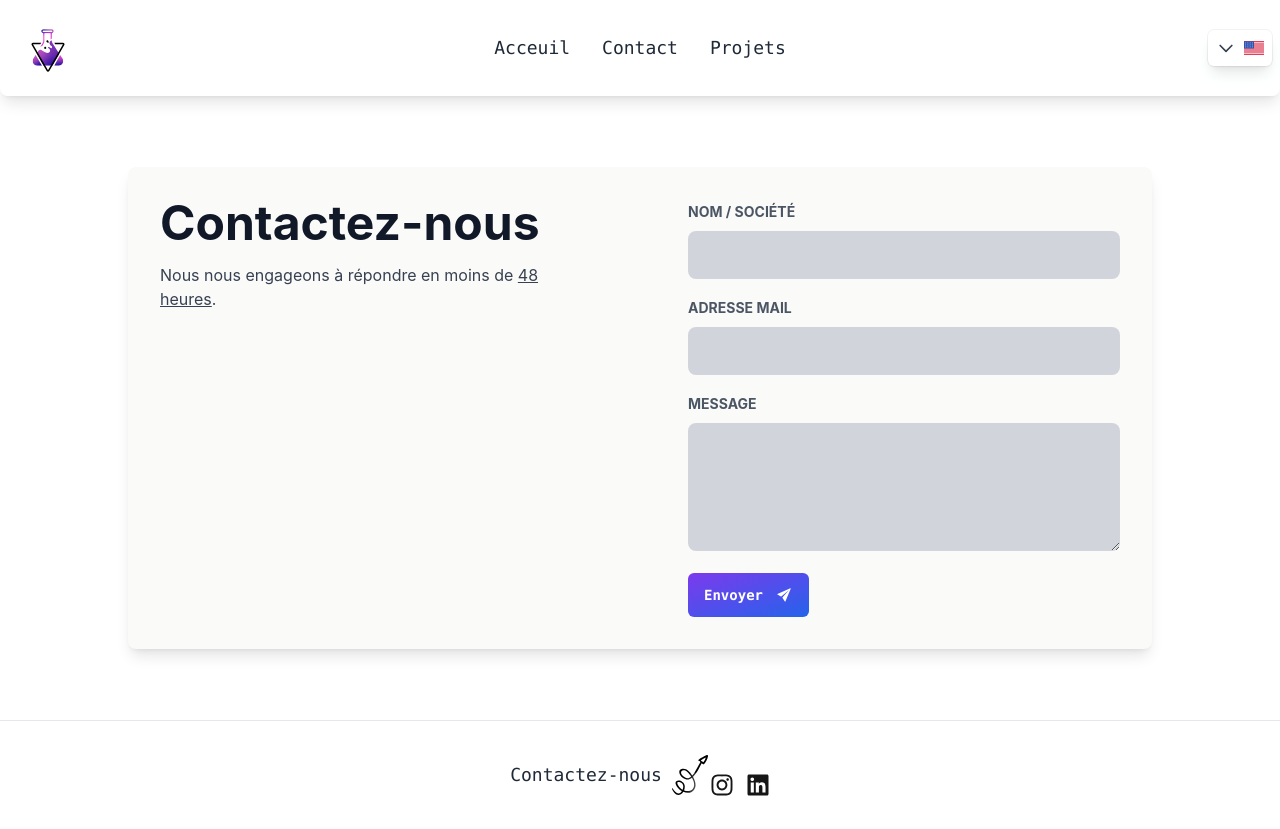
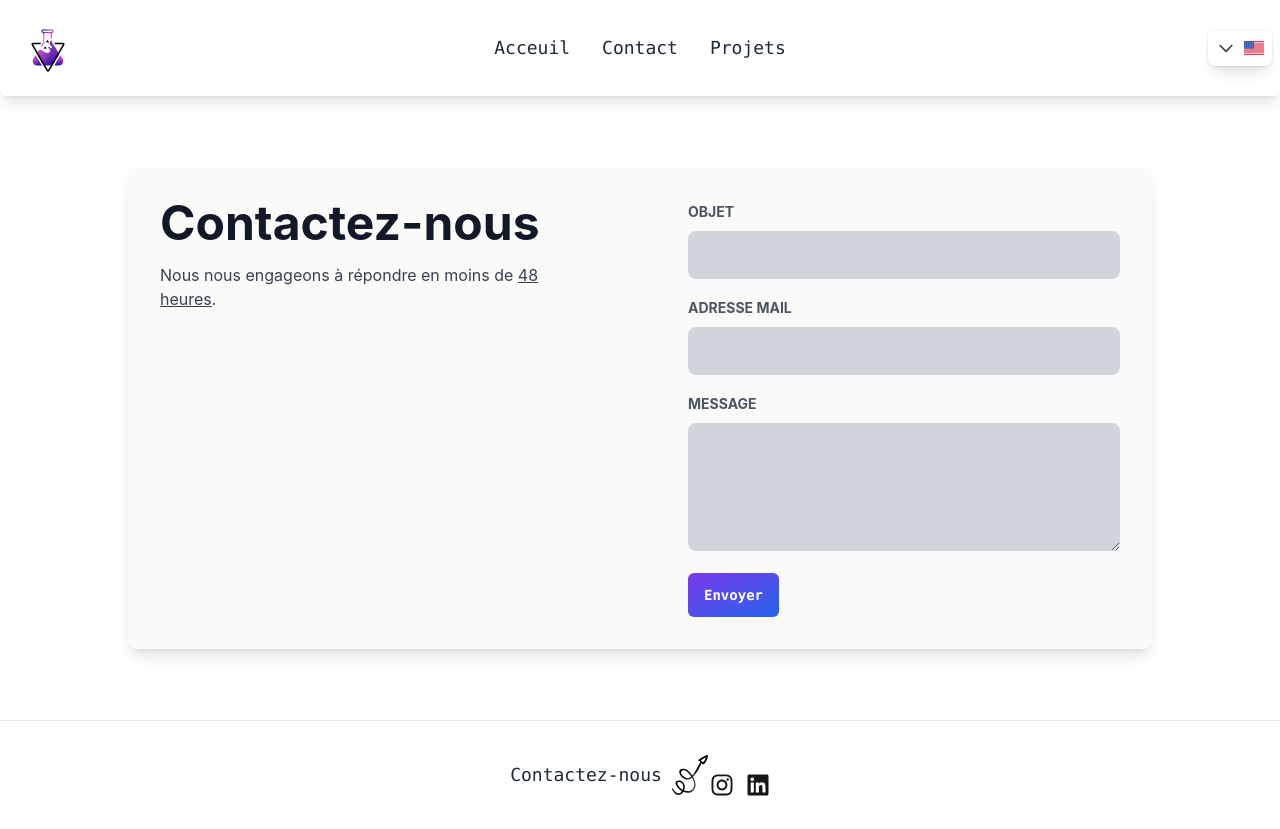
Before and after one commit to SaItiplouf/HoliumSolutions, a React (Create React App) app: page /contact in a window 1280 px wide. Built offline with nearby package versions, Linux system fonts and the light colour scheme; a web font is replaced by a local one.

Commit message:
requete form contact

```diff
--- a/package.json
+++ b/package.json
@@ -10,12 +10,14 @@
     "@types/node": "^16.18.76",
     "@types/react": "^18.2.48",
     "@types/react-dom": "^18.2.18",
+    "axios": "^1.6.7",
     "country-flag-icons": "^1.5.9",
     "react": "^18.2.0",
     "react-dom": "^18.2.0",
     "react-icons": "^5.0.1",
     "react-router-dom": "^6.22.0",
     "react-scripts": "^5.0.1",
+    "react-toastify": "^10.0.4",
     "react-tooltip": "^5.26.0",
     "typescript": "^4.9.5",
     "web-vitals": "^2.1.4"
--- a/src/components/Contact/contactform.tsx
+++ b/src/components/Contact/contactform.tsx
@@ -1,7 +1,30 @@
-import { IoIosSend } from "react-icons/io";
-import React from "react";
+import { useState } from "react";
+import axios from "axios";
+import { toast } from "react-toastify";
+import { handleChange, handleKeyDown } from "../../service/form.service";
 
-function ContactForm() {
+export default function ContactForm() {
+  const [formData, setFormData] = useState({
+    subject: "",
+    email: "",
+    content: "",
+  });
+  const handleChangeCallback = handleChange(formData, setFormData);
+  const handleSubmit = async (e: any) => {
+    e.preventDefault();
+    try {
+      const response = await axios.post(
+        `${process.env.REACT_APP_API_URL}/mails`,
+        formData,
+      );
+      console.log(`Réponse de l'API:`, response.data);
+      setFormData({ email: "", subject: "", content: "" });
+      toast.success("Mail envoyé");
+    } catch (error) {
+      toast.error("Il y a eu une erreur");
+    }
+  };
+
   return (
     <div className="max-w-screen-xl flex justify-center items-center px-4 md:px-8 lg:px-16 xl:px-32 mx-auto h-[78vh] w-auto">
       <div className="grid gap-8 grid-cols-1 md:grid-cols-2 bg-stone-50 text-gray-900 rounded-lg shadow-lg">
@@ -15,14 +38,19 @@ function ContactForm() {
           </div>
         </div>
         <div className="p-8">
+          <form onSubmit={handleSubmit}>
             <div className="mb-4">
               <span className="uppercase text-sm text-gray-600 font-bold">
-              Nom / Société
+                Objet
               </span>
               <input
                 className="w-full bg-gray-300 text-gray-900 mt-2 p-3 rounded-lg focus:outline-none focus:shadow-outline"
                 type="text"
-              placeholder=""
+                name="subject"
+                value={formData.subject}
+                onChange={handleChangeCallback}
+                onKeyDown={handleKeyDown}
+                required
               />
             </div>
             <div className="mb-4">
@@ -31,28 +59,37 @@ function ContactForm() {
               </span>
               <input
                 className="w-full bg-gray-300 text-gray-900 mt-2 p-3 rounded-lg focus:outline-none focus:shadow-outline"
-              type="text"
+                type="email"
+                name="email"
+                value={formData.email}
+                onChange={handleChangeCallback}
+                onKeyDown={handleKeyDown}
+                required
               />
             </div>
             <div className="mb-4">
               <span className="uppercase text-sm text-gray-600 font-bold">
                 Message
               </span>
-            <textarea className="w-full h-32 bg-gray-300 text-gray-900 mt-2 p-3 rounded-lg focus:outline-none focus:shadow-outline"></textarea>
+              <textarea
+                className="w-full h-32 bg-gray-300 text-gray-900 mt-2 p-3 rounded-lg focus:outline-none focus:shadow-outline"
+                name="content"
+                value={formData.content}
+                onChange={handleChangeCallback}
+                required
+              ></textarea>
             </div>
             <div>
-            <a
-              className="inline-flex font-mono font-bold justify-center items-center gap-x-3 text-center bg-gradient-to-tl from-blue-600 to-violet-600 hover:from-violet-600 hover:to-blue-600 text-white text-sm rounded-md focus:outline-none focus:ring-1 focus:ring-gray-600 py-3 px-4 "
-              href="#"
+              <button
+                type="submit"
+                className="inline-flex font-mono font-bold justify-center items-center gap-x-3 text-center bg-gradient-to-tl from-blue-600 to-violet-600 hover:from-violet-600 hover:to-blue-600 text-white text-sm rounded-md focus:outline-none focus:ring-1 focus:ring-gray-600 py-3 px-4"
               >
                 Envoyer
-              <IoIosSend size={18} />
-            </a>
+              </button>
             </div>
+          </form>
         </div>
       </div>
     </div>
   );
 }
-
-export default ContactForm;
--- a/src/components/Pages/PageContact.tsx
+++ b/src/components/Pages/PageContact.tsx
@@ -2,14 +2,17 @@ import React from "react";
 import Footer from "../Fixe/Footer/footer";
 import Navbar from "../Fixe/navbar/navbar";
 import ContactForm from "../Contact/contactform";
+import { ToastContainer } from "react-toastify";
 
 function PageContact() {
   return (
     <>
+      <ToastContainer />
       <Navbar />
       <ContactForm />
       <Footer />
     </>
-    )
+  );
 }
+
 export default PageContact;
--- a/src/components/Pages/PageIndex.tsx
+++ b/src/components/Pages/PageIndex.tsx
@@ -14,6 +14,7 @@ function PageIndex() {
         <Footer />
       </div>
     </>
-    )
+  );
 }
+
 export default PageIndex;
--- /dev/null
+++ b/src/service/form.service.ts
@@ -0,0 +1,13 @@
+export const handleChange = (formData: any, setFormData: any) => (e: any) => {
+  const { name, value } = e.target;
+  setFormData({ ...formData, [name]: value });
+};
+
+export const handleKeyDown = (e: any) => {
+  if (e.key === "Enter") {
+    const form = e.target.form;
+    const index = Array.prototype.indexOf.call(form, e.target);
+    form.elements[index + 1].focus();
+    e.preventDefault();
+  }
+};
```
Also changed, not shown: src/App.tsx (+15 -13 lines), 2 other files (tests, documents, lock files or other folders). Lines whose indentation alone changed are shown as unchanged.
